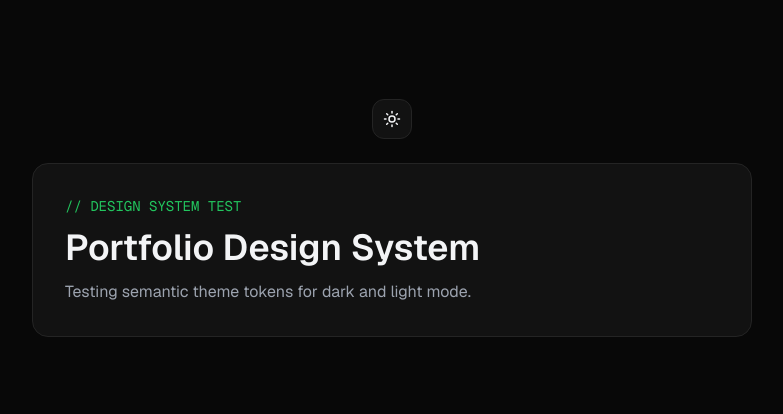
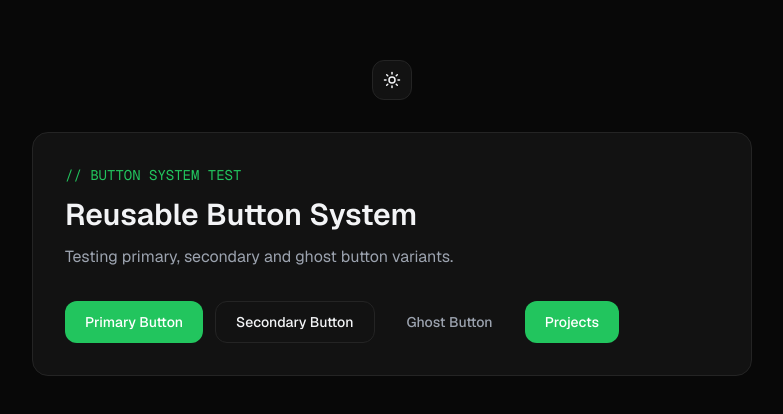
Before and after one commit to ayushjha12310/ayushjha-portfolio, a Next.js app: page / in a window 1280 px wide. Shown: the part 182-596 px from the top of the page, without its empty margins (248-1031 px from the left). Built offline with nearby package versions, Linux system fonts and the light colour scheme.

Commit message:
feat: add reusable button system

```diff
--- a/src/app/page.tsx
+++ b/src/app/page.tsx
@@ -1,26 +1,45 @@
 import ThemeToggle from "@/components/ui/ThemeToggle";
+import Button from "@/components/ui/Button";
 
 export default function Home() {
   return (
     <main className="min-h-screen bg-background text-foreground">
-      <div className="mx-auto flex min-h-screen max-w-3xl flex-col items-center justify-center gap-6 px-6">
+      <div className="mx-auto flex min-h-screen max-w-3xl flex-col items-center justify-center gap-8 px-6">
 
         <ThemeToggle />
 
         <div className="w-full rounded-2xl border border-border bg-card p-8">
           <p className="font-mono text-sm text-accent">
-            // DESIGN SYSTEM TEST
+            // BUTTON SYSTEM TEST
           </p>
 
-          <h1 className="mt-3 text-4xl font-semibold text-foreground">
-            Portfolio Design System
+          <h1 className="mt-3 text-3xl font-semibold">
+            Reusable Button System
           </h1>
 
           <p className="mt-3 text-muted">
-            Testing semantic theme tokens for dark and light mode.
+            Testing primary, secondary and ghost button variants.
           </p>
+
+          <div className="mt-8 flex flex-wrap gap-3">
+            <Button>
+              Primary Button
+            </Button>
+
+            <Button variant="secondary">
+              Secondary Button
+            </Button>
+
+            <Button variant="ghost">
+              Ghost Button
+            </Button>
+
+            <Button href="/projects">
+              Projects
+            </Button>
+          </div>
+
         </div>
-
       </div>
     </main>
   );
--- /dev/null
+++ b/src/components/ui/Button.tsx
@@ -0,0 +1,110 @@
+import Link from "next/link";
+import { cn } from "@/lib/utils";
+
+type ButtonVariant = "primary" | "secondary" | "ghost";
+
+interface ButtonProps {
+  children: React.ReactNode;
+  variant?: ButtonVariant;
+  href?: string;
+  type?: "button" | "submit" | "reset";
+  className?: string;
+  target?: string;
+  rel?: string;
+  disabled?: boolean;
+}
+
+export default function Button({
+  children,
+  variant = "primary",
+  href,
+  type = "button",
+  className,
+  target,
+  rel,
+  disabled = false,
+}: ButtonProps) {
+  const baseStyles = `
+    inline-flex items-center justify-center
+    rounded-xl
+    px-5 py-2.5
+    text-sm font-medium
+    transition-all duration-200
+    focus-visible:outline-none
+    focus-visible:ring-2
+    focus-visible:ring-accent
+    focus-visible:ring-offset-2
+    focus-visible:ring-offset-background
+    disabled:pointer-events-none
+    disabled:opacity-50
+  `;
+
+  const variants = {
+    primary: `
+      bg-accent
+      text-white
+      hover:-translate-y-0.5
+      hover:brightness-110
+      active:translate-y-0
+      active:scale-[0.98]
+    `,
+
+    secondary: `
+      border border-border
+      bg-card
+      text-foreground
+      hover:-translate-y-0.5
+      hover:border-accent
+      active:translate-y-0
+      active:scale-[0.98]
+    `,
+
+    ghost: `
+      text-muted
+      hover:bg-card
+      hover:text-foreground
+      active:scale-[0.98]
+    `,
+  };
+
+  const classes = cn(
+    baseStyles,
+    variants[variant],
+    className
+  );
+
+  if (href) {
+    const isExternal =
+      href.startsWith("http://") ||
+      href.startsWith("https://");
+
+    if (isExternal) {
+      return (
+        <a
+          href={href}
+          target={target}
+          rel={rel}
+          className={classes}
+        >
+          {children}
+        </a>
+      );
+    }
+
+    return (
+      <Link href={href} className={classes}>
+        {children}
+      </Link>
+    );
+  }
+
+  return (
+    <button
+      type={type}
+      disabled={disabled}
+      className={classes}
+    >
+      {children}
+    </button>
+  );
+}
```
